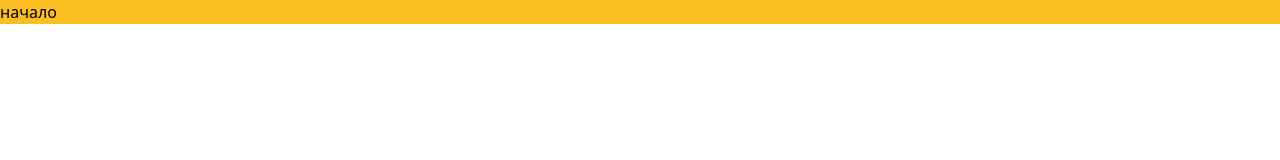
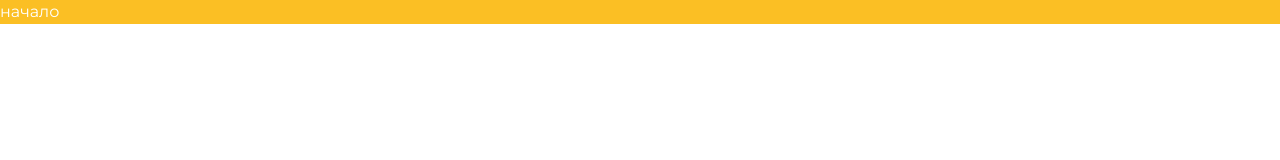
Before and after one commit to RostislavIvanov/maldives-landing, a React (Vite) app: page / in a window 1280 px wide. Shown: the top 160 px of the page. Built offline with nearby package versions, Linux system fonts and the light colour scheme.

Commit message:
Добавление шрифта

```diff
--- a/src/index.css
+++ b/src/index.css
@@ -1,6 +1,13 @@
+@import url('https://fonts.googleapis.com/css2?family=Merriweather:wght@300;400;700;900&family=Montserrat:wght@100;200;300;400;500;600;700;800;900&display=swap');
+
 @tailwind base;
 @tailwind components;
 @tailwind utilities;
+
+html, body {
+    font-family: 'Montserrat', sans-serif;
+    color: white;
+}
 
 /*:root {*/
 /*  font-family: Inter, system-ui, Avenir, Helvetica, Arial, sans-serif;*/
--- a/tailwind.config.js
+++ b/tailwind.config.js
@@ -2,7 +2,16 @@
 module.exports = {
   content: ["./src/**/*.{html,js,jsx,ts,tsx}"],
   theme: {
-    extend: {},
+    extend: {
+      fontSize: {
+        '2xl': '20px',
+        '3xl': '28px',
+        '5xl': '160px',
+      },
+      fontFamily: {
+        serif: ['Montserrat', 'sans-serif']
+      },
+    },
   },
   plugins: [],
 }
```
